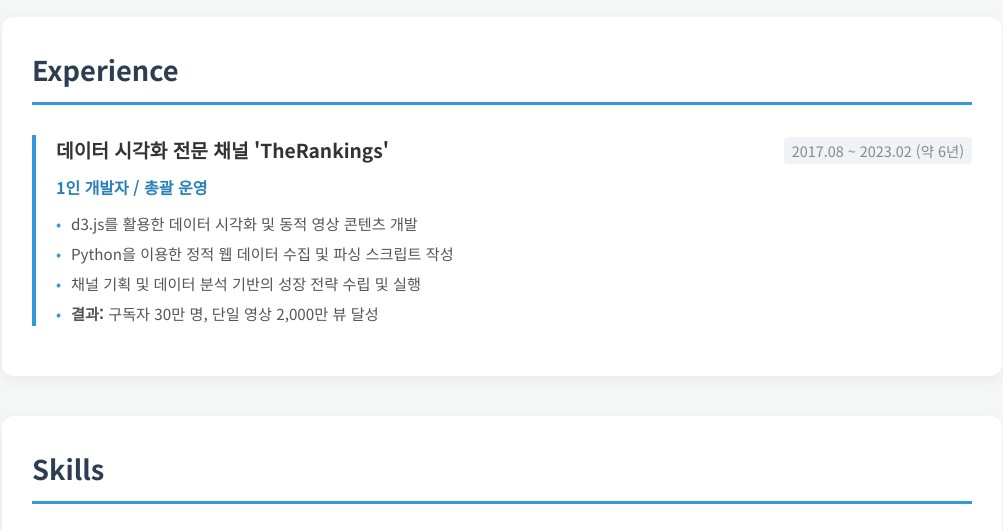
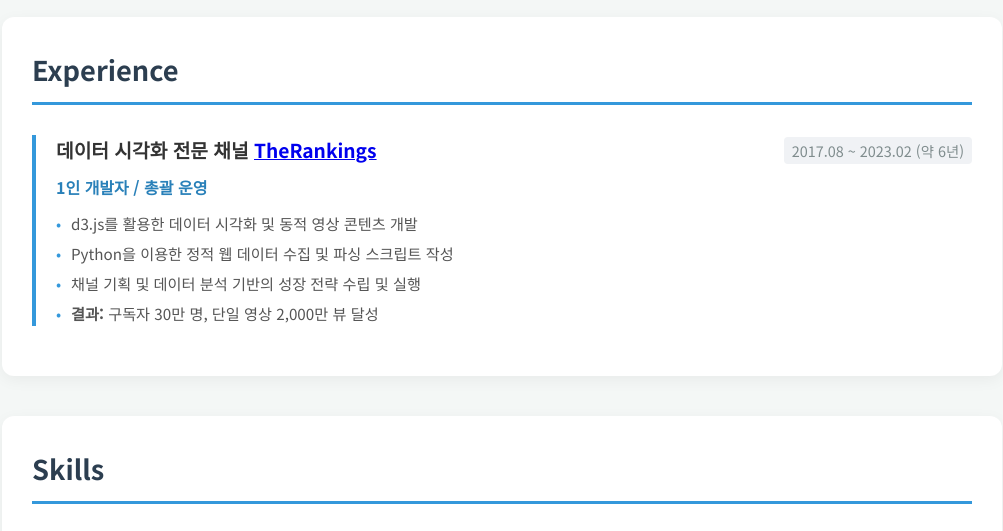
Before and after one commit to Mushbb/portfolio-page, a plain HTML site: page index.html in a window 1280 px wide. Shown: the part 1160-1691 px from the top of the page, without its empty margins (138-1141 px from the left). Drawn offline with Linux system fonts and the light colour scheme; no server answers.

Commit message:
11-23 22:23

```diff
--- a/index.html
+++ b/index.html
@@ -135,7 +135,7 @@
         <div class="experience-item">
             <div class="exp-header">
                 <!-- '플랫폼' -> '채널' 또는 '미디어'로 순화하여 표현 -->
-                <h3>데이터 시각화 전문 채널 'TheRankings'</h3>
+                <h3>데이터 시각화 전문 채널 <a href="https://www.youtube.com/@TheRankings1" target="_blank">TheRankings</a></h3>
                 <span class="period">2017.08 ~ 2023.02 (약 6년)</span>
             </div>
             <p class="role">1인 개발자 / 총괄 운영</p>
```
